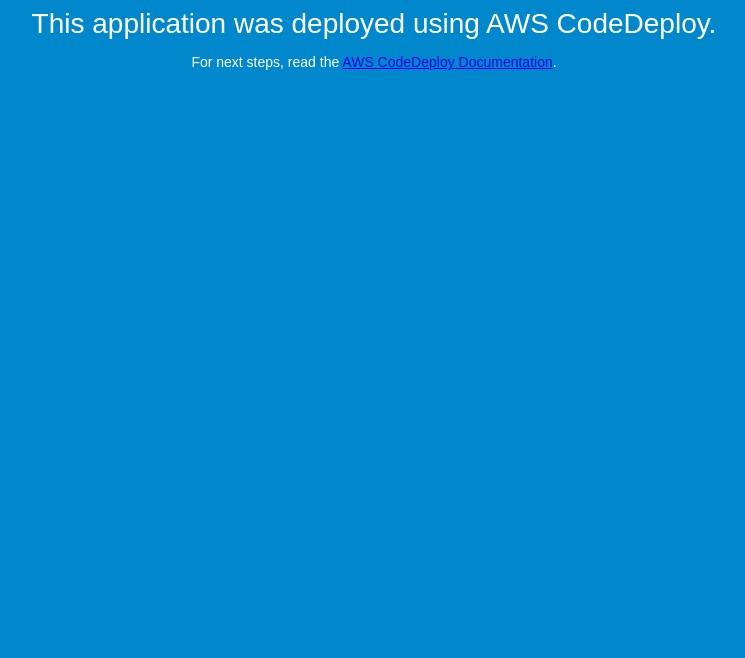
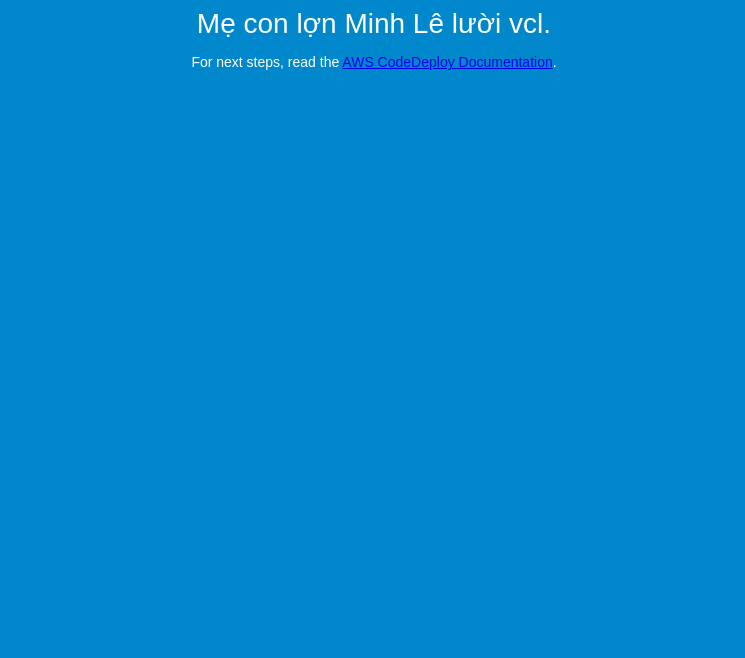
Before and after one commit to minhbipro/DemoCodeDeloy, a plain HTML site: page index.html in a window 1280 px wide. Shown: the part 142-800 px from the top of the page, without its empty margins (266-1011 px from the left). Drawn offline with Linux system fonts and the light colour scheme.

Commit message:
Update index.html

```diff
--- a/index.html
+++ b/index.html
@@ -27,7 +27,7 @@
 <body>
   <div align="center">
     <h1>Congratulations</h1>
-    <h2>This application was deployed using AWS CodeDeploy.</h2>
+    <h2>Mẹ con lợn Minh Lê lười vcl.</h2>
     <p>For next steps, read the <a href="http://aws.amazon.com/documentation/codedeploy">AWS CodeDeploy Documentation</a>.</p>
   </div>
 </body>
```
